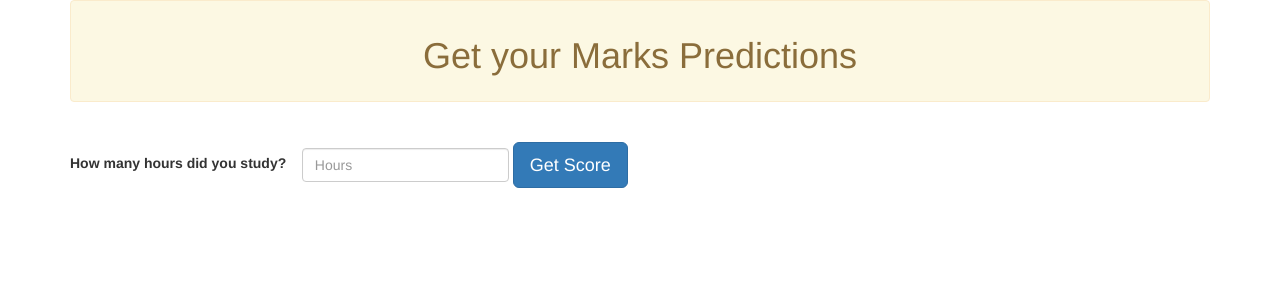
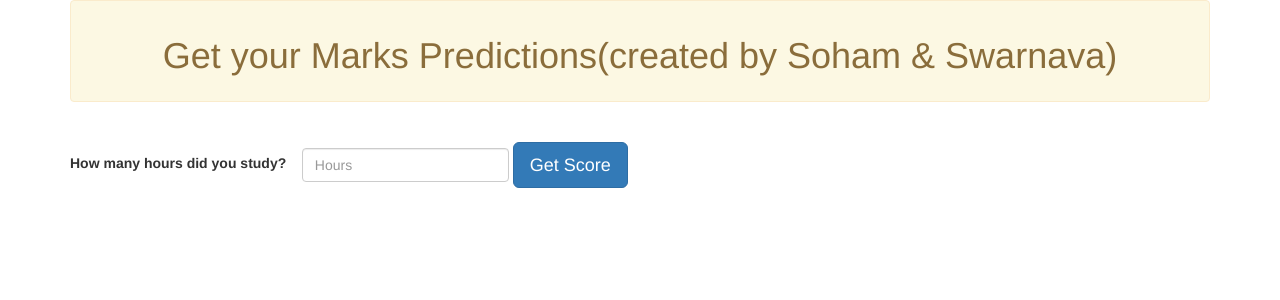
Before and after one commit to Soham-coder/marks-prediction, a Flask app: page / in a window 1280 px wide. Shown: the top 300 px of the page. Run offline with Flask 2, Linux system fonts and the light colour scheme; parts of the project's set-up code (start-up, migrations or seed data) failed here and were passed over; some libraries are stand-ins or nearby versions.

Commit message:
l commit

```diff
--- a/templates/index.html
+++ b/templates/index.html
@@ -9,7 +9,7 @@
 <body>
 	<div class="container">
 		<div class="alert alert-warning">
-			<center><h1>Get your Marks Predictions</h1></center>
+			<center><h1>Get your Marks Predictions(created by Soham & Swarnava)</h1></center>
 		</div>
 		<br>
 		<form method="POST", action="/" class="form-inline">
```
